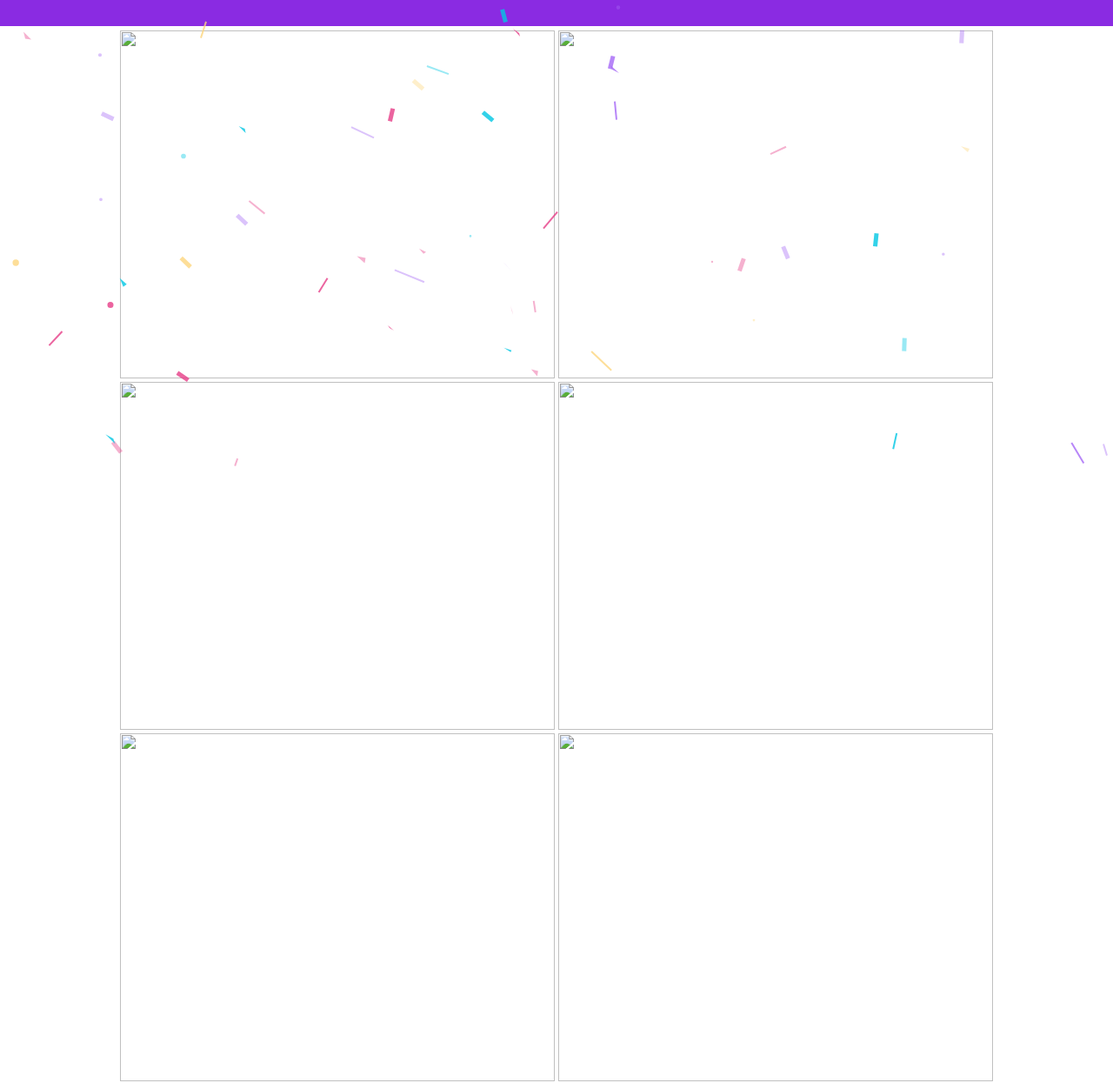
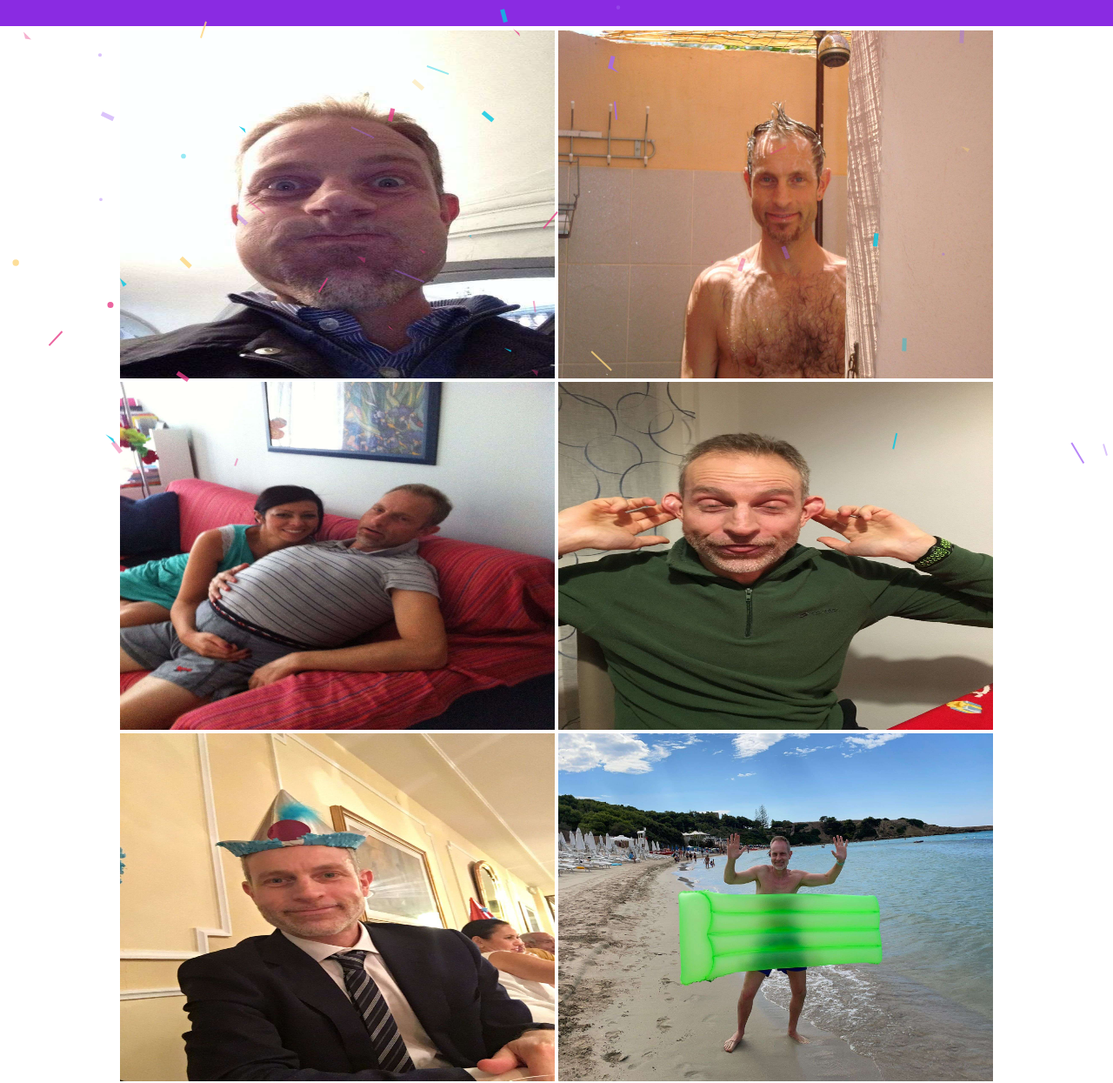
Before and after one commit to yangus98/raf50, a plain HTML site: page index.html in a window 1280 px wide. Shown: the part 254-1499 px from the top of the page at 87% size. Drawn offline with Linux system fonts and the light colour scheme; some packages are replaced by stand-ins of ours.

Commit message:
third commit

```diff
--- a/index.html
+++ b/index.html
@@ -12,7 +12,7 @@
     />
     <link rel="stylesheet" href="styles/system-fonts.css" media="all" />
     <link rel="stylesheet" href="styles/style.css" media="all" />
-    <link rel="icon" type="image/x-icon" href="/birthday-counter/assets/cake.png">
+    <link rel="icon" type="image/x-icon" href="/assets/cake.png">
   </head>
 
   <body>
@@ -40,12 +40,12 @@
     </div>
   </div>
     <div class="images">
-      <img src="/birthday-counter/assets/IMG-20240117-WA0008.jpg" class="format-image">
-      <img src="/birthday-counter/assets/IMG-20240117-WA0010.jpg" class="format-image">
-      <img src="/birthday-counter/assets/IMG-20240117-WA0014.jpg" class="format-image">
-      <img src="/birthday-counter/assets/IMG-20240117-WA0024.jpg" class="format-image">
-      <img src="/birthday-counter/assets/IMG-20240117-WA0025.jpg" class="format-image">
-      <img src="/birthday-counter/assets/IMG-20240117-WA0031.jpg" class="format-image">
+      <img src="/assets/IMG-20240117-WA0008.jpg" class="format-image">
+      <img src="/assets/IMG-20240117-WA0010.jpg" class="format-image">
+      <img src="/assets/IMG-20240117-WA0014.jpg" class="format-image">
+      <img src="/assets/IMG-20240117-WA0024.jpg" class="format-image">
+      <img src="/assets/IMG-20240117-WA0025.jpg" class="format-image">
+      <img src="/assets/IMG-20240117-WA0031.jpg" class="format-image">
     </div>
 
     <div class="map-section">
```
